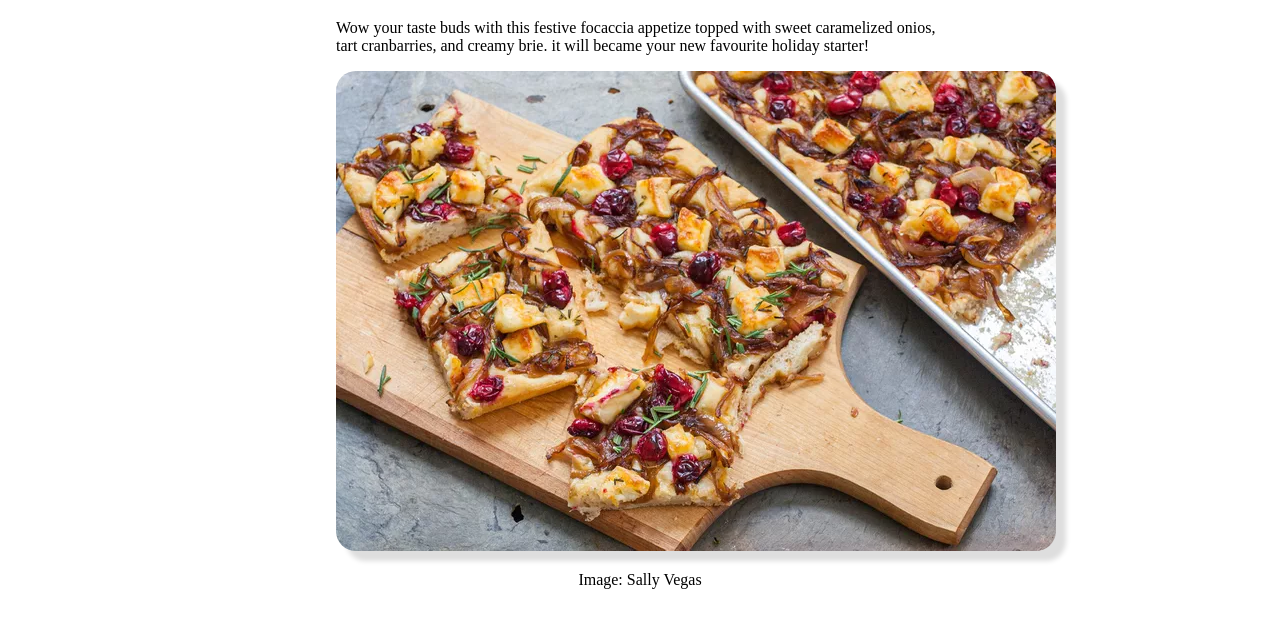
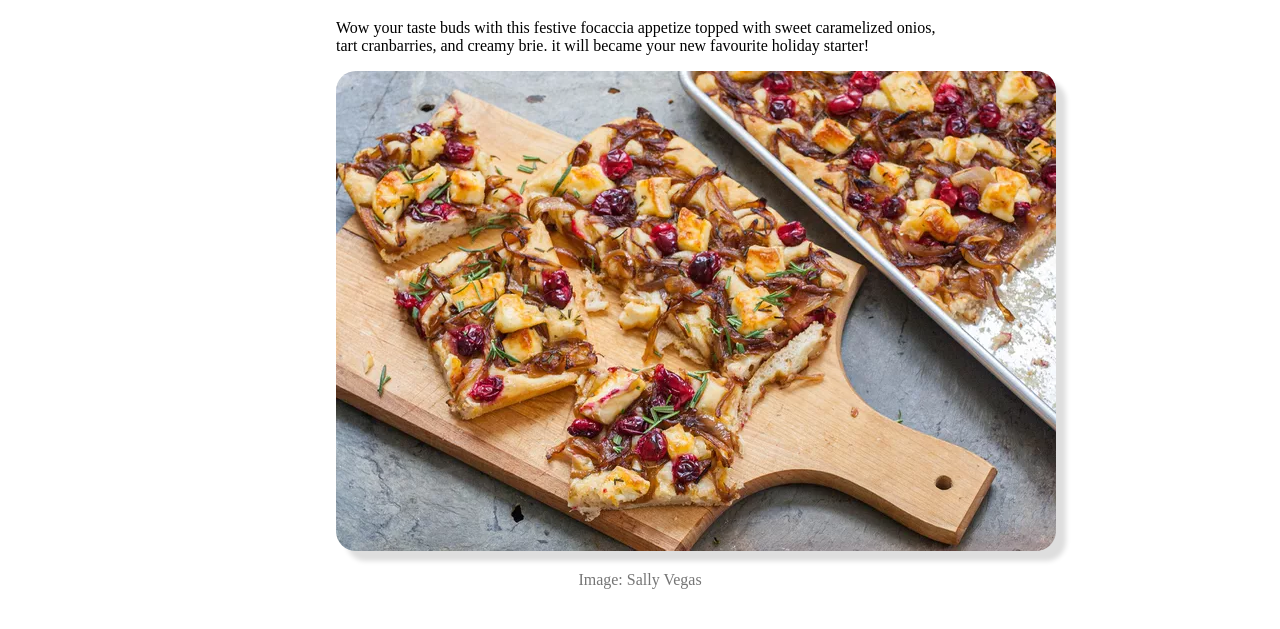
Before and after one commit to DanieleTesti/W1-L3, a plain HTML site: page index.html in a window 1280 px wide. Shown: the part 323-952 px from the top of the page. Drawn offline with Linux system fonts and the light colour scheme.

Commit message:
update es.3

```diff
--- a/index.html
+++ b/index.html
@@ -27,7 +27,9 @@
       </p>
       <div class="center">
       <img class="foto" src="./assets/focaccia.png" alt="focaccia" />
+      <div class="sally">
       <p>Image: Sally Vegas</p>
+    </div>
       <br />
       </div>
       <div class="bordo">
--- a/style.css
+++ b/style.css
@@ -41,6 +41,10 @@
   text-align: center;
 }
 
+.sally {
+  color: #757575;
+}
+
 #line {
   display: inline;
   color: red;
```
